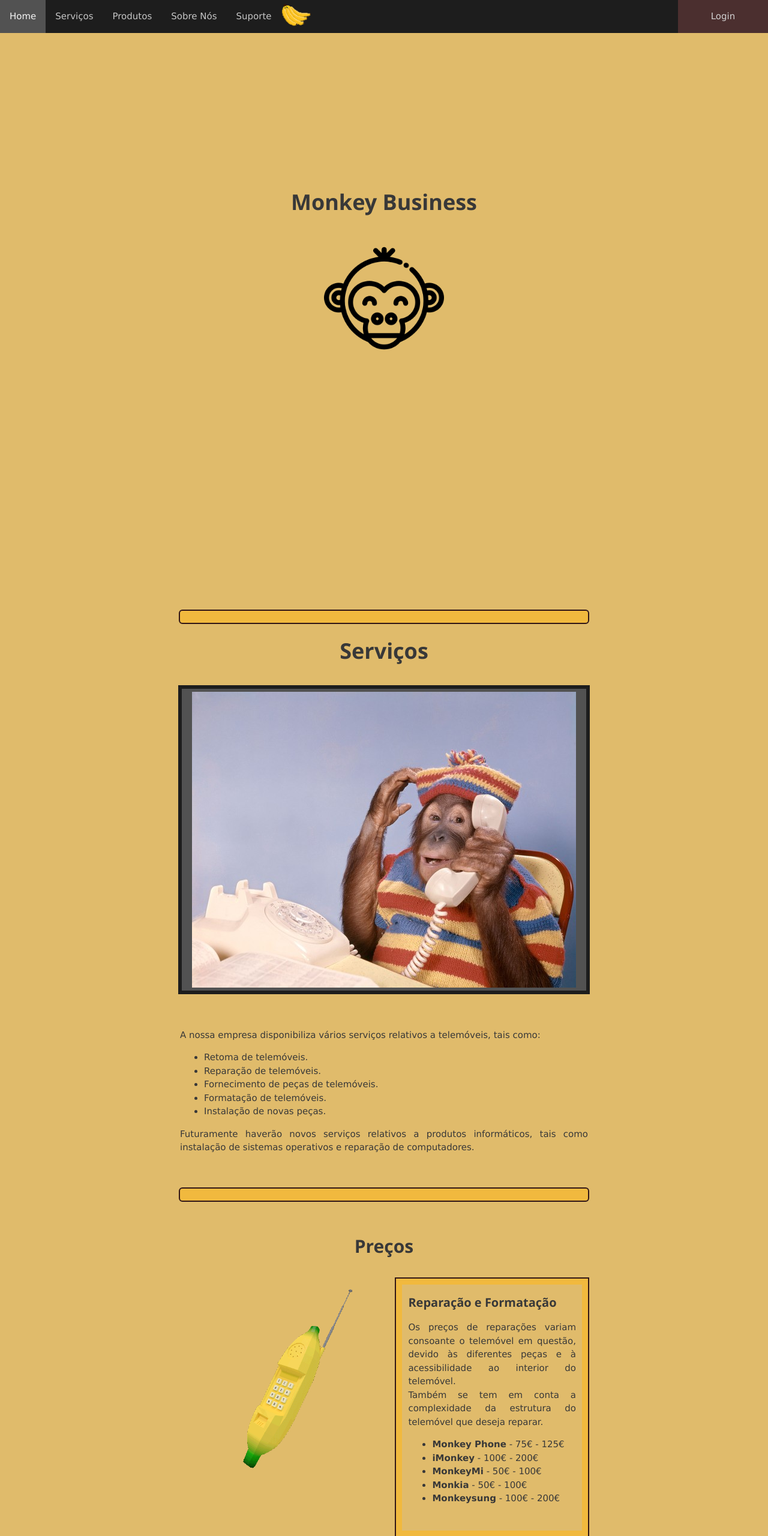
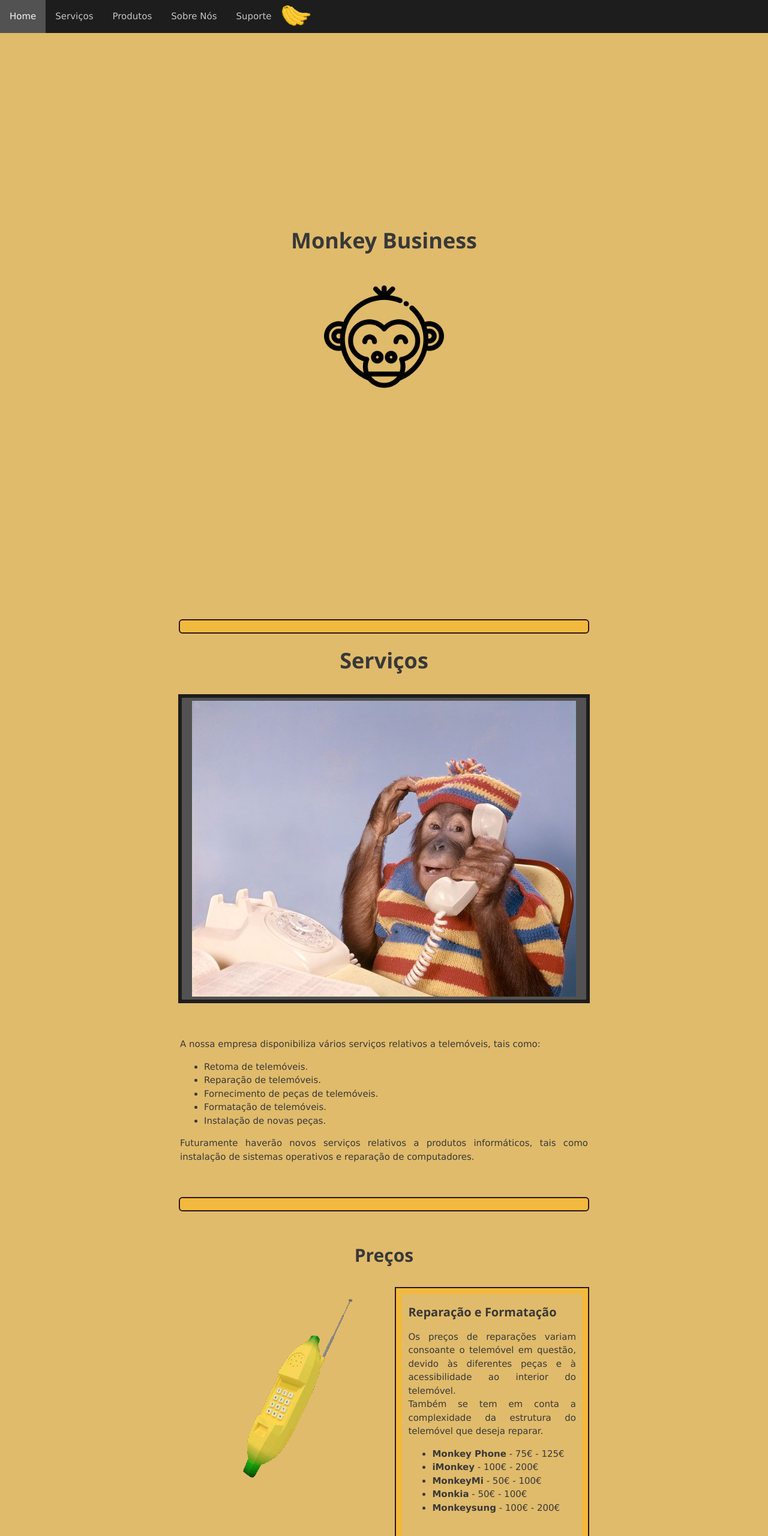
Before and after one commit to armandobrandao/WebDev, a website: page Projeto/public/www/index.html in a window 1280 px wide. Shown: the top 2560 px of the page at 60% size. Drawn offline with nearby package versions, Linux system fonts and the light colour scheme; a web font is replaced by a local one.

Commit message:
O Nuno Ajudou

```diff
--- a/Projeto/public/www/css/style.css
+++ b/Projeto/public/www/css/style.css
@@ -15,6 +15,7 @@ body {
   overflow: auto;
   width: 100%;
   transition: 0.3s;
+  z-index: 1;
 }
 
 .topnav a {
@@ -130,7 +131,7 @@ body {
   padding: 5px;
 }
 
-.row::after {
+.row::after{
   content: "";
   clear: both;
   display: table;
@@ -153,6 +154,7 @@ hr.new1 {
   border: 10px solid rgb(241, 185, 62);
   outline: 2px solid rgb(49, 22, 22);
   padding: 5px 10px;
+  margin-bottom: 30px;
 }
 
 .zoom{
--- a/Projeto/public/www/index.html
+++ b/Projeto/public/www/index.html
@@ -40,14 +40,16 @@
         </div>
 
         <header>
-            <div id="home">
+            <div id="home" class="w3-justify w3-padding-64">
+                <center>
                 <h1><b>Monkey Business</b></h1>
                 <br>
                 <img src="images/monkeylogo.png" width="200px" height:auto;>
-                <br><br><br><br>
-                <br><br><br><br><br><br><br><br><br><br><br><br>
+                </center>
+                <br><br><br><br><br><br><br><br><br><br>
             </div>
         </header>
+
         <div id="servicos" class="w3-justify w3-padding-64">
             <hr class="new1">
             <center><h1><b>Serviços</b></h1>
@@ -151,11 +153,11 @@
                     <br><br>
                     <div class="zoom">
                         <img src="images/10.png" style="max-width:100%; height:auto;">
+                    </div>
                     <br><br>
-                    </div>
                     <p>Monkey Phone - 499€</p>
                 </div>
-                <br>
+
                 <div class="columnright imagebox2">
                     <h3><b>iMonkey</b></h3>
                     <br><br>
@@ -165,6 +167,7 @@
                     <br><br>
                     <p>iMonkey - 799€</p>
                 </div>
+            </div>
             <div class="row">
                 <div class="columnleft imagebox2">
                     <h3><b>MonkeyMi</b></h3>
@@ -173,9 +176,9 @@
                         <img src="images/9.png" style="max-width:100%; height:auto;">
                     </div>
                     <br><br>
-                    #f08b8beyMi 10S - 399€</p>
+                    <p>MonkeyMi 10S - 399€</p>
                 </div>
-                <br>
+
                 <div class="columnright imagebox2">
                     <h3><b>Monkeysung</b></h3>
                     <br><br>
```
Also changed, not shown: Projeto/clienteExemplos.txt (renamed from clienteExemplos.txt), Projeto/index.js (renamed from index.js), Projeto/package.json (renamed from package.json), 6 other files. Lines whose indentation alone changed are shown as unchanged.
